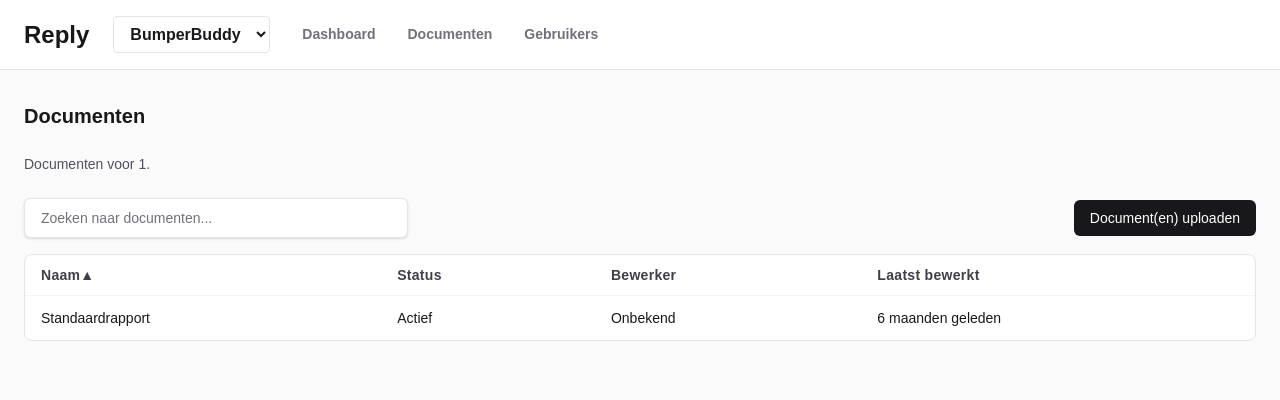
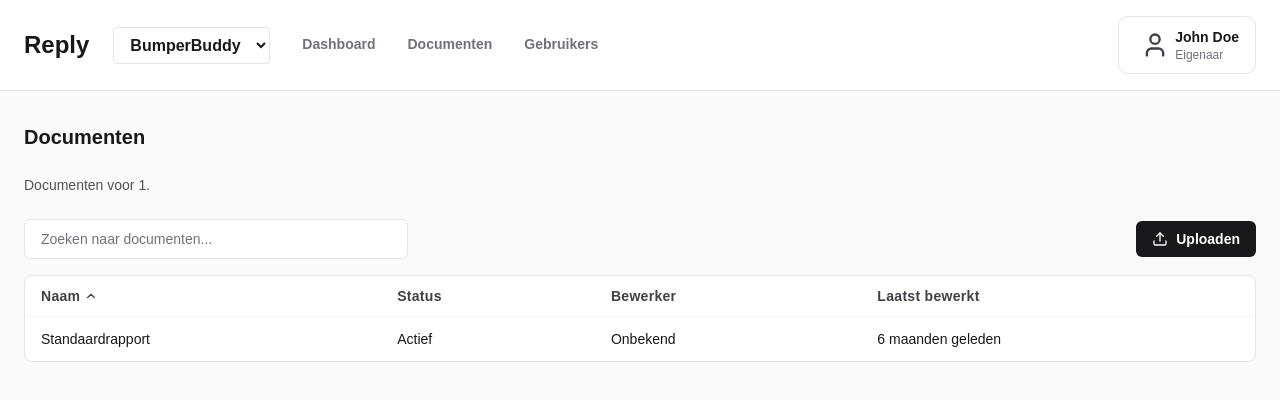
Before and after one commit to Jake-WARP/reply-portal, a Next.js app: page /1/documenten in a window 1280 px wide. Both pictures are taken after a click on the button "Naam". Shown: the top 400 px of the page. Built offline with nearby package versions, Linux system fonts and the light colour scheme.

Commit message:
FEAT: added ProfileMenu component with (not yet working) user account options and added lucide-react icons library

```diff
--- a/app/[agentId]/layout.tsx
+++ b/app/[agentId]/layout.tsx
@@ -1,5 +1,6 @@
 import AgentDropdown from "@/components/agent-dropdown";
 import AgentNav from "@/components/agent-nav";
+import ProfileMenu from "@/components/profile-menu";
 import Link from "next/link";
 
 const agents = [
@@ -37,6 +38,7 @@ export default async function AgentLayout({ children, params }: LayoutProps) {
             <AgentDropdown agents={agents} currentAgent={currentAgent} />
             <AgentNav pageLinks={pageLinks} currentAgent={currentAgent} />
           </div>
+          <ProfileMenu />
         </div>
       </header>
 
--- a/components/data-table.tsx
+++ b/components/data-table.tsx
@@ -20,6 +20,7 @@ import {
   TableHeader,
   TableRow,
 } from "@/components/ui/table";
+import { ChevronDown, ChevronUp } from "lucide-react";
 
 type DataTableProps<TData, TValue> = {
   columns: ColumnDef<TData, TValue>[];
@@ -79,8 +80,18 @@ export default function DataTable<TData, TValue>({
                           header.getContext()
                         )}
                         {{
-                          asc: "▲",
-                          desc: "▼",
+                          asc: (
+                            <ChevronUp
+                              className="h-3.5 w-3.5"
+                              aria-hidden="true"
+                            />
+                          ),
+                          desc: (
+                            <ChevronDown
+                              className="h-3.5 w-3.5"
+                              aria-hidden="true"
+                            />
+                          ),
                         }[header.column.getIsSorted() as string] ?? null}
                       </button>
                     )}
--- a/components/document-table.tsx
+++ b/components/document-table.tsx
@@ -6,6 +6,7 @@ import type { ColumnDef } from "@tanstack/react-table";
 import type { DocumentRow } from "@/data/documents";
 import DataTable from "@/components/data-table";
 import { Button } from "@/components/ui/button";
+import { Upload } from "lucide-react";
 
 type DocumentTableProps = {
   documents: DocumentRow[];
@@ -107,8 +108,13 @@ export default function DocumentTable({ documents }: DocumentTableProps) {
               className="hidden"
               onChange={handleFileChange}
             />
-            <Button type="button" onClick={handleUploadClick}>
-              Document(en) uploaden
+            <Button
+              type="button"
+              className="gap-2 text-sm font-semibold text-white"
+              onClick={handleUploadClick}
+            >
+              <Upload className="h-4 w-4" aria-hidden="true" />
+              Uploaden
             </Button>
           </>
         }
--- /dev/null
+++ b/components/profile-menu.tsx
@@ -0,0 +1,42 @@
+"use client";
+
+import { User } from "lucide-react";
+
+export default function ProfileMenu() {
+  return (
+    <details className="relative">
+      <summary className="flex cursor-pointer list-none items-center rounded-[10px] border border-zinc-200 bg-white px-4 py-2 text-left transition hover:border-zinc-300 focus-visible:outline-none focus-visible:ring-2 focus-visible:ring-zinc-400/40">
+        <span className="flex h-10 w-10 items-center justify-center rounded-lg text-zinc-700">
+          <User className="h-7 w-7" aria-hidden="true" />
+        </span>
+        <span className="leading-tight">
+          <span className="block text-sm font-semibold text-zinc-900">
+            John Doe
+          </span>
+          <span className="block text-xs text-zinc-500">Eigenaar</span>
+        </span>
+      </summary>
+      <div className="absolute right-0 mt-3 w-56 rounded-xl border border-zinc-200 bg-white p-1 text-sm shadow-lg">
+        <button
+          type="button"
+          className="w-full rounded-lg px-3 py-2 text-left text-zinc-700 transition hover:bg-zinc-50 hover:text-zinc-900"
+        >
+          Mijn account
+        </button>
+        <button
+          type="button"
+          className="w-full rounded-lg px-3 py-2 text-left text-zinc-700 transition hover:bg-zinc-50 hover:text-zinc-900"
+        >
+          Gebruiker uitnodigen
+        </button>
+        <div className="my-1 h-px bg-zinc-100" />
+        <button
+          type="button"
+          className="w-full rounded-lg px-3 py-2 text-left text-zinc-700 transition hover:bg-zinc-50 hover:text-zinc-900"
+        >
+          Log uit
+        </button>
+      </div>
+    </details>
+  );
+}
--- a/components/ui/input.tsx
+++ b/components/ui/input.tsx
@@ -10,7 +10,7 @@ const Input = React.forwardRef<HTMLInputElement, React.ComponentProps<"input">>(
       ref={ref}
       type={type}
       className={cn(
-        "flex h-9 w-full rounded-md border border-zinc-200 bg-white px-3 py-1 text-sm text-zinc-900 shadow-sm transition-colors file:border-0 file:bg-transparent file:text-sm file:font-medium placeholder:text-zinc-500 focus-visible:outline-none focus-visible:ring-2 focus-visible:ring-zinc-200 disabled:cursor-not-allowed disabled:opacity-50",
+        "flex h-9 w-full rounded-md border border-zinc-200 bg-white px-3 py-1 text-sm text-zinc-900 transition-colors file:border-0 file:bg-transparent file:text-sm file:font-medium placeholder:text-zinc-500 focus-visible:outline-none focus-visible:ring-2 focus-visible:ring-zinc-200 disabled:cursor-not-allowed disabled:opacity-50",
         className
       )}
       {...props}
--- a/package.json
+++ b/package.json
@@ -13,6 +13,7 @@
     "@uppy/core": "^5.2.0",
     "@uppy/dashboard": "^5.1.0",
     "@uppy/react": "^5.1.1",
+    "lucide-react": "^0.562.0",
     "next": "16.0.10",
     "react": "19.2.1",
     "react-dom": "19.2.1",
```
Also changed, not shown: 1 other file (tests, documents, lock files or other folders).
